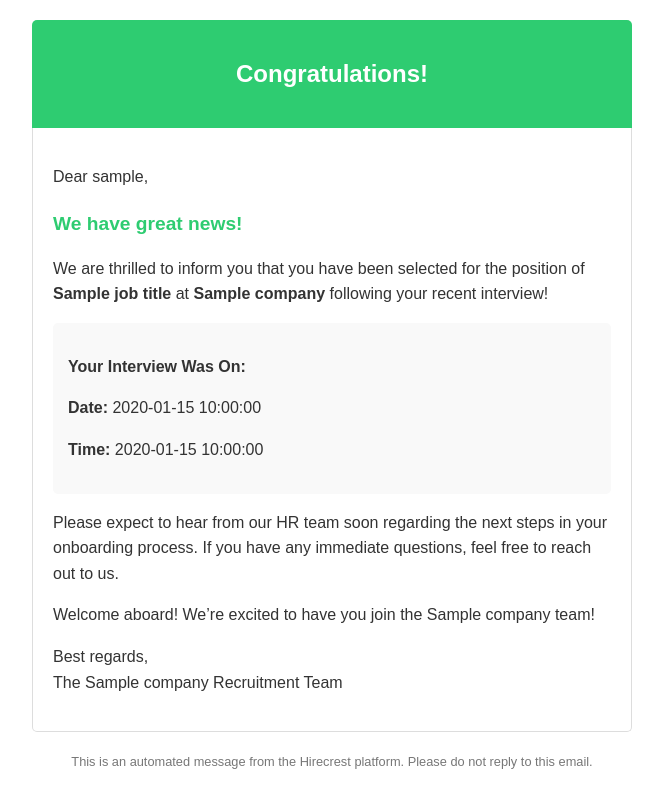
After one commit to sahilmurhekar/HireCrest, a Flask app: template templates/selection-notification.html in a window 1280 px wide. The commit adds this page. Shown: the whole page, without its empty margins (308-971 px from the left). Run offline with Flask 3, Linux system fonts and the light colour scheme; the template is opened without the code that fills it: most values are stand-ins (such as "Sample title", 1, 10 or a date in 2020).

Commit message:
Website Completed Final Draft with Email Integration

```diff
--- a/app.py
+++ b/app.py
@@ -8,12 +8,25 @@ from bson.objectid import ObjectId
 from flask import send_from_directory
 from datetime import datetime
 from compatibility import extract_text_from_pdf, get_compatibility_score
+from flask_mail import Mail, Message
 
 app = Flask(__name__)
 app.config['SECRET_KEY'] = os.urandom(24)
 app.config['UPLOAD_FOLDER'] = 'static/uploads/resumes'
 app.config['MAX_CONTENT_LENGTH'] = 16 * 1024 * 1024  # 16MB max upload size
 app.config['ALLOWED_EXTENSIONS'] = {'pdf', 'doc', 'docx'}
+
+
+# Mail configuration
+app.config['MAIL_SERVER'] = 'smtp.gmail.com'  # Or your preferred SMTP server
+app.config['MAIL_PORT'] = 587
+app.config['MAIL_USE_TLS'] = True
+app.config['MAIL_USERNAME'] = os.environ.get('EMAIL_USER', 'sahil.murhekar2004@gmail.com')
+app.config['MAIL_PASSWORD'] = os.environ.get('EMAIL_PASSWORD', 'vavhpcmlujckahvq')
+app.config['MAIL_DEFAULT_SENDER'] = os.environ.get('EMAIL_USER', 'sahil.murhekar2004@gmail.com')
+
+mail = Mail(app)
+
 
 # Ensure upload directory exists
 os.makedirs(app.config['UPLOAD_FOLDER'], exist_ok=True)
@@ -339,6 +352,13 @@ def reject_applicant(job_id, user_id):
             {'_id': ObjectId(job_id)},
             {'$pull': {'applied': {'user_id': user_id}}}
         )
+
+        # Also remove any scheduled interviews for this candidate and job
+        interviews_collection.delete_many({
+            'job_id': job_id,
+            'user_id': user_id
+        })
+
         flash('Applicant rejected successfully!', 'success')
     except Exception as e:
         flash(f'Error rejecting applicant: {str(e)}', 'danger')
@@ -408,6 +428,13 @@ def withdraw_application(job_id):
             {'_id': ObjectId(job_id)},
             {'$pull': {'applied': {'user_id': user_id}}}
         )
+
+        # Also remove any scheduled interviews for this candidate and job
+        interviews_collection.delete_many({
+            'job_id': job_id,
+            'user_id': user_id
+        })
+
         flash('Application withdrawn successfully!', 'success')
     except Exception as e:
         flash(f'Error withdrawing application: {str(e)}', 'danger')
@@ -434,6 +461,16 @@ def schedule_interview(job_id, user_id):
         flash('User not found', 'danger')
         return redirect(url_for('list_applicants', job_id=job_id))
 
+    # Check if an interview already exists for this job and user
+    existing_interview = interviews_collection.find_one({
+        'job_id': job_id,
+        'user_id': user_id
+    })
+
+    if existing_interview:
+        flash(f'An interview is already scheduled for {user["name"]} for the position of {job["job_title"]} at {job["company"]} on {existing_interview["scheduled_date"]} at {existing_interview["scheduled_time"]}', 'warning')
+        return redirect(url_for('list_applicants', job_id=job_id))
+
     try:
         scheduled_date = request.form.get('date')
         scheduled_time = request.form.get('time')
@@ -444,6 +481,7 @@ def schedule_interview(job_id, user_id):
             'email': user['email'],
             'job_id': job_id,
             'job_name': job['job_title'],
+            'company': job['company'],
             'scheduled_date': scheduled_date,
             'scheduled_time': scheduled_time,
             'recruiter_id': session.get('user_id'),
@@ -451,12 +489,29 @@ def schedule_interview(job_id, user_id):
         }
 
         interviews_collection.insert_one(interview_data)
-        flash('Interview scheduled successfully!', 'success')
+
+        # Send email notification to the applicant
+        msg = Message(
+            subject=f"Interview Scheduled - {job['job_title']} at {job['company']}",
+            recipients=[user['email']]
+        )
+
+        msg.html = render_template(
+            'interview-notification.html',
+            user_name=user['name'],
+            job_title=job['job_title'],
+            company=job['company'],
+            date=scheduled_date,
+            time=scheduled_time
+        )
+
+        mail.send(msg)
+
+        flash('Interview scheduled successfully and notification sent!', 'success')
     except Exception as e:
         flash(f'Error scheduling interview: {str(e)}', 'danger')
 
     return redirect(url_for('list_applicants', job_id=job_id))
-
 
 @app.route('/scheduled-interviews', methods=['GET'])
 @login_required
@@ -514,6 +569,58 @@ def reject_interview(interview_id):
 
     return redirect(url_for('scheduled_interviews'))
 
+@app.route('/select-applicant/<interview_id>', methods=['POST'])
+@login_required
+def select_applicant(interview_id):
+    if session.get('role') != 'recruiter':
+        flash('Only recruiters can select applicants', 'danger')
+        return redirect(url_for('home'))
+
+    interview = interviews_collection.find_one({
+        '_id': ObjectId(interview_id),
+        'recruiter_id': session.get('user_id')
+    })
+
+    if not interview:
+        flash('Interview not found or you do not have permission to modify it', 'danger')
+        return redirect(url_for('scheduled_interviews'))
+
+    try:
+        # Send email notification to the selected applicant
+        msg = Message(
+            subject=f"Congratulations! You've Been Selected - {interview['job_name']} at {interview['company']}",
+            recipients=[interview['email']]
+        )
+
+        msg.html = render_template(
+            'selection-notification.html',
+            user_name=interview['user_name'],
+            job_title=interview['job_name'],
+            company=interview['company'],
+            scheduled_date=interview['scheduled_date'],
+            scheduled_time=interview['scheduled_time']
+        )
+
+        mail.send(msg)
+
+        # Remove the interview from interviews_collection
+        interviews_collection.delete_one({'_id': ObjectId(interview_id)})
+
+        # Remove the applicant from the job's applied array
+        job_id = interview['job_id']
+        user_id = interview['user_id']
+
+        jobs_collection.update_one(
+            {'_id': ObjectId(job_id)},
+            {'$pull': {'applied': {'user_id': user_id}}}
+        )
+
+        flash('Applicant selected successfully, notification sent, and application removed!', 'success')
+    except Exception as e:
+        flash(f'Error selecting applicant: {str(e)}', 'danger')
+
+    return redirect(url_for('scheduled_interviews'))
+
 @app.route('/logout')
 def logout():
     session.pop('user_id', None)
--- a/templates/jobs-admin.html
+++ b/templates/jobs-admin.html
@@ -59,7 +59,7 @@
     <input type="text" name="search" placeholder="Search for jobs..." class="rounded-box bg-base-200 border-base-300 px-4 w-full" value="{{ request.args.get('search', '') }}" />
     <button type="submit" class="btn btn-primary mx-4">Search</button>
 </form>
-<button class="btn btn-primary my-8 mb-16 lg:my-16 px-16" onclick="my_modal_5.showModal()" data-aos="fade-left" data-aos-duration="1000">Post New Job +</button>
+<button class="btn btn-primary my-8 mb-8 lg:my-16 px-16" onclick="my_modal_5.showModal()" data-aos="fade-left" data-aos-duration="1000">Post New Job +</button>
 <dialog id="my_modal_5" class="modal modal-medium">
   <div class="modal-box" data-aos="zoom-in" data-aos-duration="500">
     <h3 class="text-lg font-bold my-6">Enter job details</h3>
@@ -83,6 +83,7 @@
   </form>
     </div>
 </dialog>
+<button class="btn btn-primary mb-16 lg:my-16 lg:ml-4" onclick="window.location='{{ url_for('scheduled_interviews') }}'" data-aos="fade-left" data-aos-duration="1000">View Scheduled Interviews</button>
 </div>
 
 <!----------------------------------------------- Job Listings ----------------------------------------------->
--- a/templates/list-admin.html
+++ b/templates/list-admin.html
@@ -54,7 +54,7 @@
         <input type="text" name="search" placeholder="Search applicants..." class="rounded-box bg-base-200 border-base-300 px-4 w-full" value="{{ request.args.get('search', '') }}" />
         <button type="submit" class="btn btn-primary mx-4">Search</button>
     </form>
-    <button class="btn btn-primary my-8 mb-16 lg:my-16 px-16" onclick="my_modal_5.showModal()" data-aos="fade-left" data-aos-duration="1000">Post New Job +</button>
+    <button class="btn btn-primary my-8 lg:my-16 px-16" onclick="my_modal_5.showModal()" data-aos="fade-left" data-aos-duration="1000">Post New Job +</button>
     <dialog id="my_modal_5" class="modal modal-medium">
       <div class="modal-box" data-aos="zoom-in" data-aos-duration="500">
         <h3 class="text-lg font-bold my-6">Enter job details</h3>
@@ -78,7 +78,7 @@
       </form>
         </div>
     </dialog>
-    <button class="btn btn-primary mx-4 my-8 mb-16 lg:my-16 px-16" onclick="window.location='{{ url_for('scheduled_interviews') }}'" data-aos="fade-left" data-aos-duration="1000">View Scheduled Interviews</button>
+    <button class="btn btn-primary mb-16 lg:my-16 lg:ml-4" onclick="window.location='{{ url_for('scheduled_interviews') }}'" data-aos="fade-left" data-aos-duration="1000">View Scheduled Interviews</button>
     </div>
 
 
--- /dev/null
+++ b/templates/selection-notification.html
@@ -0,0 +1,77 @@
+<!DOCTYPE html>
+<html>
+<head>
+    <meta charset="UTF-8">
+    <style>
+        body {
+            font-family: Arial, sans-serif;
+            line-height: 1.6;
+            color: #333;
+            max-width: 600px;
+            margin: 0 auto;
+            padding: 20px;
+        }
+        .header {
+            background-color: #2ecc71;
+            color: white;
+            padding: 15px;
+            text-align: center;
+            border-radius: 5px 5px 0 0;
+        }
+        .content {
+            padding: 20px;
+            border: 1px solid #ddd;
+            border-top: none;
+            border-radius: 0 0 5px 5px;
+        }
+        .details {
+            background-color: #f9f9f9;
+            padding: 15px;
+            margin: 15px 0;
+            border-radius: 5px;
+        }
+        .footer {
+            text-align: center;
+            font-size: 0.8em;
+            color: #777;
+            margin-top: 20px;
+        }
+        .congrats {
+            font-size: 1.2em;
+            color: #2ecc71;
+            font-weight: bold;
+            margin-bottom: 15px;
+        }
+    </style>
+</head>
+<body>
+    <div class="header">
+        <h2>Congratulations!</h2>
+    </div>
+
+    <div class="content">
+        <p>Dear {{ user_name }},</p>
+
+        <p class="congrats">We have great news!</p>
+
+        <p>We are thrilled to inform you that you have been selected for the position of <strong>{{ job_title }}</strong> at <strong>{{ company }}</strong> following your recent interview!</p>
+
+        <div class="details">
+            <p><strong>Your Interview Was On:</strong></p>
+            <p><strong>Date:</strong> {{ scheduled_date }}</p>
+            <p><strong>Time:</strong> {{ scheduled_time }}</p>
+        </div>
+
+        <p>Please expect to hear from our HR team soon regarding the next steps in your onboarding process. If you have any immediate questions, feel free to reach out to us.</p>
+
+        <p>Welcome aboard! We’re excited to have you join the {{ company }} team!</p>
+
+        <p>Best regards,<br>
+        The {{ company }} Recruitment Team</p>
+    </div>
+
+    <div class="footer">
+        <p>This is an automated message from the Hirecrest platform. Please do not reply to this email.</p>
+    </div>
+</body>
+</html>
```
Also changed, not shown: ml_model/app.py (deleted, +0 -125 lines), templates/index.html (+8 -8 lines), templates/interview-notification.html (added, +68 -0 lines), templates/schedule-admin.html (+8 -6 lines), static/assets/ravi.jpeg (added), static/assets/sahil.jpeg (added), 6 other files.
